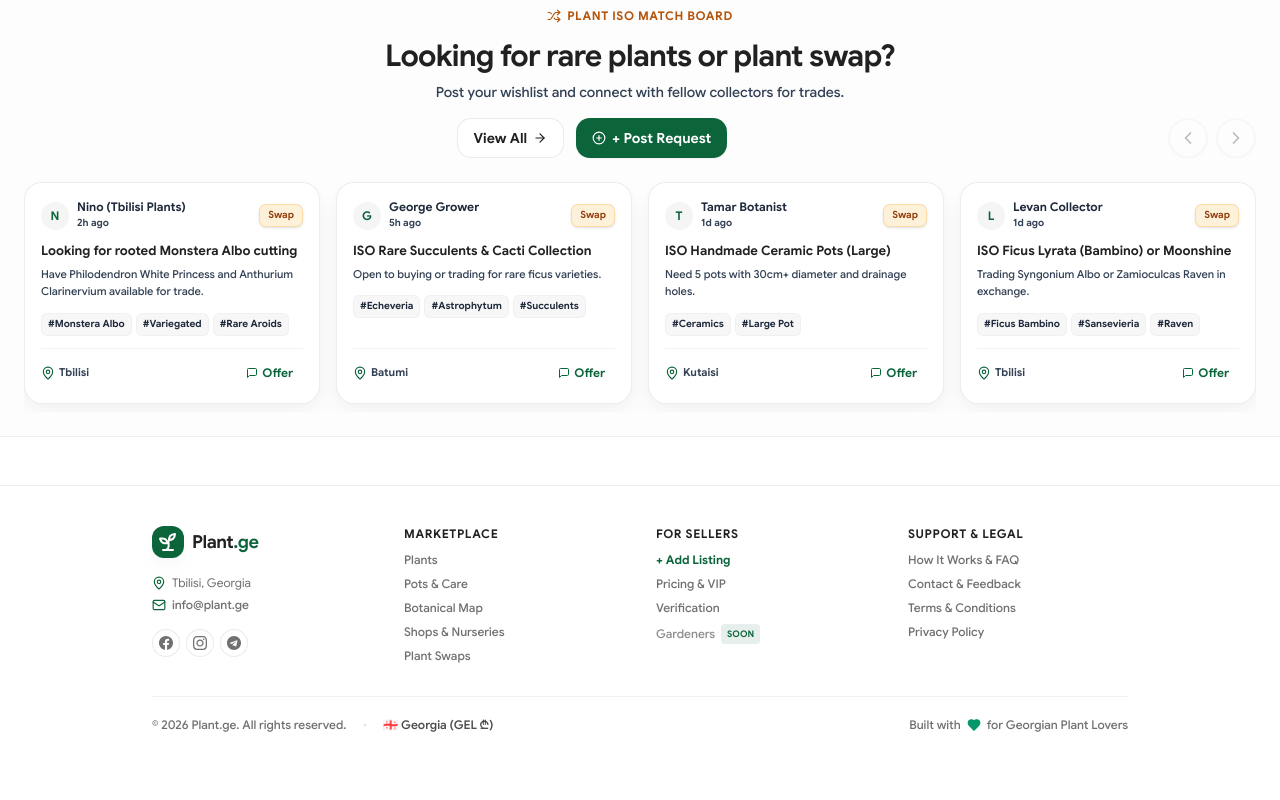
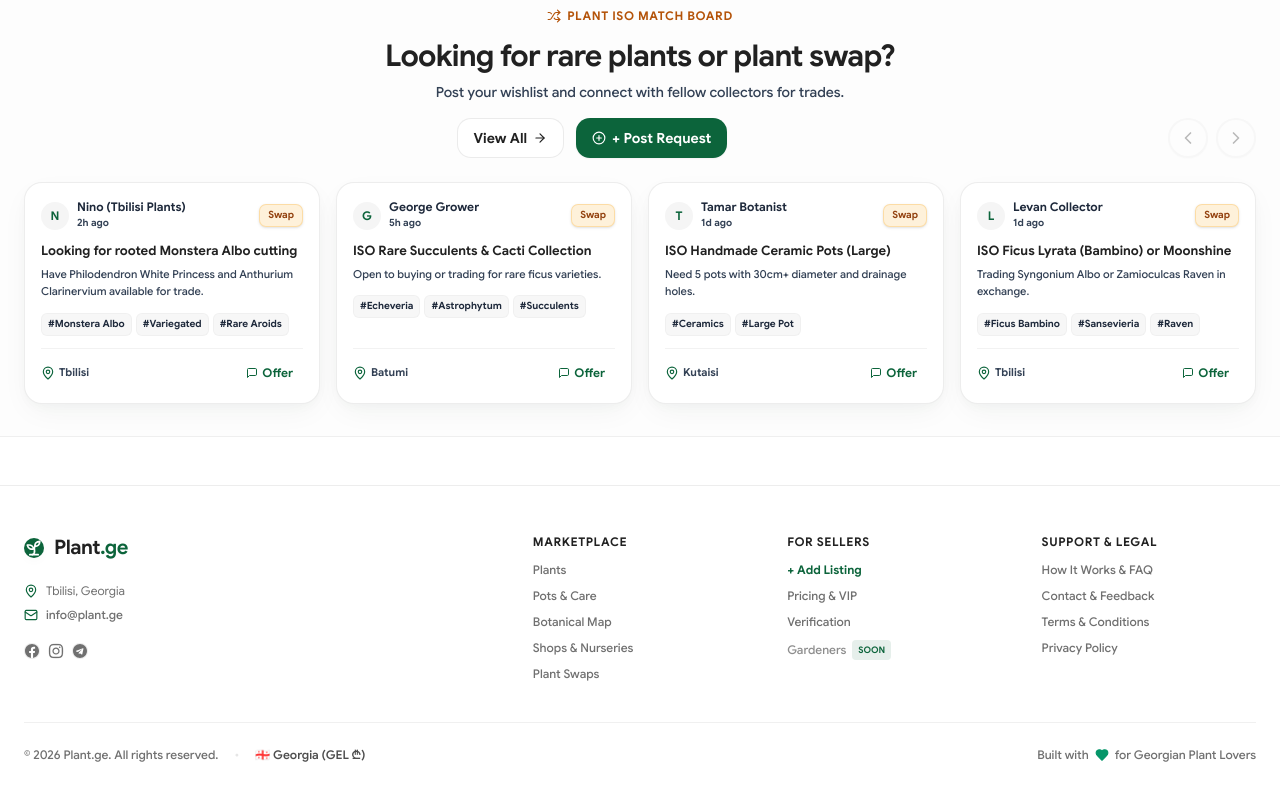
Before and after one commit to tokolejo/plant, a Next.js app: page /en in a window 1280 px wide. Shown: the part 915-1715 px from the top of the page. Built offline with nearby package versions, Linux system fonts and the light colour scheme; no server answers; the database is empty; a web font is replaced by a local one.

Commit message:
fix: align footer and ISO preview container widths to identical max-w-7xl with pixel-perfect margins

```diff
--- a/components/common/Footer.tsx
+++ b/components/common/Footer.tsx
@@ -16,26 +16,26 @@ export function Footer() {
 
   return (
     <footer className="w-full border-t border-border/70 bg-surface-container-lowest/80 dark:bg-card/40 mt-12 pb-24 lg:pb-8 transition-colors">
-      <div className="container mx-auto px-4 sm:px-6 py-8 sm:py-10 max-w-5xl">
-        <div className="grid grid-cols-2 md:grid-cols-4 gap-6 sm:gap-8">
+      <div className="container mx-auto px-4 sm:px-6 py-10 sm:py-12 max-w-7xl">
+        <div className="grid grid-cols-2 md:grid-cols-4 lg:grid-cols-5 gap-8 lg:gap-10">
 
-          {/* Column 1: Brand & Contact */}
-          <div className="col-span-2 sm:col-span-2 md:col-span-1 space-y-3">
-            <Link href="/" className="inline-flex items-center gap-2 group">
-              <div className="flex h-8 w-8 items-center justify-center rounded-xl bg-primary text-white shadow-ambient group-hover:scale-105 transition-transform">
-                <Sprout className="h-4.5 w-4.5" />
+          {/* Column 1: Brand & Contact (Spans 2 columns on wide screens) */}
+          <div className="col-span-2 md:col-span-1 lg:col-span-2 space-y-3.5">
+            <Link href="/" className="inline-flex items-center gap-2.5 group">
+              <div className="flex h-8.5 w-8.5 items-center justify-center rounded-xl bg-primary text-white shadow-ambient group-hover:scale-105 transition-transform">
+                <Sprout className="h-5 w-5" />
               </div>
-              <span className="font-black text-lg text-foreground tracking-tight">
+              <span className="font-black text-xl text-foreground tracking-tight">
                 Plant<span className="text-primary font-bold">.ge</span>
               </span>
             </Link>
 
-            <div className="space-y-1.5 text-xs text-muted-foreground pt-0.5">
-              <div className="flex items-center gap-1.5">
+            <div className="space-y-2 text-xs text-muted-foreground pt-1">
+              <div className="flex items-center gap-2">
                 <MapPin className="w-3.5 h-3.5 text-primary shrink-0" />
                 <span>{isKa ? "თბილისი, საქართველო" : "Tbilisi, Georgia"}</span>
               </div>
-              <div className="flex items-center gap-1.5">
+              <div className="flex items-center gap-2">
                 <Mail className="w-3.5 h-3.5 text-primary shrink-0" />
                 <a href="mailto:info@plant.ge" className="hover:text-primary transition-colors font-medium">
                   info@plant.ge
@@ -44,13 +44,13 @@ export function Footer() {
             </div>
 
             {/* Social Links */}
-            <div className="flex items-center gap-1.5 pt-1">
+            <div className="flex items-center gap-2 pt-1.5">
               <a
                 href="https://facebook.com"
                 target="_blank"
                 rel="noopener noreferrer"
                 aria-label="Facebook"
-                className="w-7 h-7 rounded-lg border border-border/80 bg-card hover:bg-primary/10 hover:border-primary/40 hover:text-primary flex items-center justify-center text-muted-foreground transition-all cursor-pointer"
+                className="w-7.5 h-7.5 rounded-lg border border-border/80 bg-card hover:bg-primary/10 hover:border-primary/40 hover:text-primary flex items-center justify-center text-muted-foreground transition-all cursor-pointer"
               >
                 <svg className="w-3.5 h-3.5 fill-current" viewBox="0 0 24 24">
                   <path d="M24 12.073c0-6.627-5.373-12-12-12s-12 5.373-12 12c0 5.99 4.388 10.954 10.125 11.854v-8.385H7.078v-3.47h3.047V9.43c0-3.007 1.792-4.669 4.533-4.669 1.312 0 2.686.235 2.686.235v2.953H15.83c-1.491 0-1.956.925-1.956 1.874v2.25h3.328l-.532 3.47h-2.796v8.385C19.612 23.027 24 18.062 24 12.073z" />
@@ -62,7 +62,7 @@ export function Footer() {
                 target="_blank"
                 rel="noopener noreferrer"
                 aria-label="Instagram"
-                className="w-7 h-7 rounded-lg border border-border/80 bg-card hover:bg-primary/10 hover:border-primary/40 hover:text-primary flex items-center justify-center text-muted-foreground transition-all cursor-pointer"
+                className="w-7.5 h-7.5 rounded-lg border border-border/80 bg-card hover:bg-primary/10 hover:border-primary/40 hover:text-primary flex items-center justify-center text-muted-foreground transition-all cursor-pointer"
               >
                 <svg className="w-3.5 h-3.5 fill-current" viewBox="0 0 24 24">
                   <path d="M12 2.163c3.204 0 3.584.012 4.85.07 3.252.148 4.771 1.691 4.919 4.919.058 1.265.069 1.645.069 4.849 0 3.205-.012 3.584-.069 4.849-.149 3.225-1.664 4.771-4.919 4.919-1.266.058-1.644.07-4.85.07-3.204 0-3.584-.012-4.849-.07-3.26-.149-4.771-1.699-4.919-4.92-.058-1.265-.07-1.644-.07-4.849 0-3.204.013-3.583.07-4.849.149-3.227 1.664-4.771 4.919-4.919 1.266-.057 1.645-.069 4.849-.069zm0-2.163c-3.259 0-3.667.014-4.947.072-4.358.2-6.78 2.618-6.98 6.98-.059 1.281-.073 1.689-.073 4.948 0 3.259.014 3.668.072 4.948.2 4.358 2.618 6.78 6.98 6.98 1.281.058 1.689.072 4.948.072 3.259 0 3.668-.014 4.948-.072 4.354-.2 6.782-2.618 6.979-6.98.059-1.28.073-1.689.073-4.948 0-3.259-.014-3.667-.072-4.947-.196-4.354-2.617-6.78-6.979-6.98-1.281-.059-1.69-.073-4.949-.073zm0 5.838c-3.403 0-6.162 2.759-6.162 6.162s2.759 6.163 6.162 6.163 6.162-2.759 6.162-6.163c0-3.403-2.759-6.162-6.162-6.162zm0 10.162c-2.209 0-4-1.79-4-4 0-2.209 1.791-4 4-4s4 1.791 4 4c0 2.21-1.791 4-4 4zm6.406-11.845c-.796 0-1.441.645-1.441 1.44s.645 1.44 1.441 1.44c.795 0 1.439-.645 1.439-1.44s-.644-1.44-1.439-1.44z" />
@@ -74,7 +74,7 @@ export function Footer() {
                 target="_blank"
                 rel="noopener noreferrer"
                 aria-label="Telegram"
-                className="w-7 h-7 rounded-lg border border-border/80 bg-card hover:bg-primary/10 hover:border-primary/40 hover:text-primary flex items-center justify-center text-muted-foreground transition-all cursor-pointer"
+                className="w-7.5 h-7.5 rounded-lg border border-border/80 bg-card hover:bg-primary/10 hover:border-primary/40 hover:text-primary flex items-center justify-center text-muted-foreground transition-all cursor-pointer"
               >
                 <svg className="w-3.5 h-3.5 fill-current" viewBox="0 0 24 24">
                   <path d="M12 0C5.373 0 0 5.373 0 12s5.373 12 12 12 12-5.373 12-12S18.627 0 12 0zm5.894 8.221l-1.97 9.28c-.145.658-.537.818-1.084.508l-3-2.21-1.446 1.394c-.16.16-.295.295-.605.295l.213-3.053 5.56-5.023c.242-.213-.054-.333-.373-.121l-6.871 4.326-2.962-.924c-.643-.204-.657-.643.136-.953l11.57-4.461c.537-.194 1.006.131.832.942z" />
@@ -84,11 +84,11 @@ export function Footer() {
           </div>
 
           {/* Column 2: მარკეტპლეისი */}
-          <div className="col-span-1">
-            <h4 className="text-xs font-bold uppercase tracking-wider text-foreground mb-2.5">
+          <div className="col-span-1 space-y-3">
+            <h4 className="text-xs font-bold uppercase tracking-wider text-foreground">
               {isKa ? "მარკეტპლეისი" : "Marketplace"}
             </h4>
-            <ul className="space-y-2 text-xs text-muted-foreground font-medium">
+            <ul className="space-y-2.5 text-xs text-muted-foreground font-medium">
               <li>
                 <Link href="/listings?type=PLANT" className="hover:text-primary transition-colors">
                   {isKa ? "მცენარეები" : "Plants"}
@@ -118,11 +118,11 @@ export function Footer() {
           </div>
 
           {/* Column 3: გამყიდველებისთვის */}
-          <div className="col-span-1">
-            <h4 className="text-xs font-bold uppercase tracking-wider text-foreground mb-2.5">
+          <div className="col-span-1 space-y-3">
+            <h4 className="text-xs font-bold uppercase tracking-wider text-foreground">
               {isKa ? "გამყიდველებისთვის" : "For Sellers"}
             </h4>
-            <ul className="space-y-2 text-xs text-muted-foreground font-medium">
+            <ul className="space-y-2.5 text-xs text-muted-foreground font-medium">
               <li>
                 <Link href="/dashboard/listings/new" className="text-primary font-bold hover:underline transition-all">
                   {isKa ? "+ განცხადება" : "+ Add Listing"}
@@ -148,11 +148,11 @@ export function Footer() {
           </div>
 
           {/* Column 4: დახმარება & წესები */}
-          <div className="col-span-2 sm:col-span-1">
-            <h4 className="text-xs font-bold uppercase tracking-wider text-foreground mb-2.5">
+          <div className="col-span-2 sm:col-span-1 space-y-3">
+            <h4 className="text-xs font-bold uppercase tracking-wider text-foreground">
               {isKa ? "დახმარება & წესები" : "Support & Legal"}
             </h4>
-            <ul className="space-y-2 text-xs text-muted-foreground font-medium">
+            <ul className="space-y-2.5 text-xs text-muted-foreground font-medium">
               <li>
                 <Link href="/faq" className="hover:text-primary transition-colors">
                   {isKa ? "როგორ მუშაობს & FAQ" : "How It Works & FAQ"}
@@ -177,8 +177,8 @@ export function Footer() {
           </div>
         </div>
 
-        {/* Bottom Bar */}
-        <div className="border-t border-border/60 mt-8 pt-5 flex flex-col sm:flex-row items-center justify-between gap-3 text-xs text-muted-foreground font-medium text-center sm:text-left">
+        {/* Bottom Bar — Pixel-perfect alignment with the container */}
+        <div className="border-t border-border/60 mt-10 pt-6 flex flex-col sm:flex-row items-center justify-between gap-4 text-xs text-muted-foreground font-medium text-center sm:text-left">
           <div className="flex flex-wrap items-center justify-center sm:justify-start gap-x-4 gap-y-1">
             <p>© {new Date().getFullYear()} Plant.ge. {isKa ? "ყველა უფლება დაცულია." : "All rights reserved."}</p>
             <span className="hidden sm:inline text-border">•</span>
--- a/components/home/IsoBoardPreview.tsx
+++ b/components/home/IsoBoardPreview.tsx
@@ -155,15 +155,15 @@ export function IsoBoardPreview() {
           </div>
         </div>
 
-        {/* 📱 3. Horizontal Touch-Swipeable Slider */}
+        {/* 📱 3. Horizontal Touch-Swipeable Slider on Mobile, 4-Column Grid on Desktop */}
         <div
           ref={sliderRef}
-          className="flex gap-3 sm:gap-4 overflow-x-auto scroll-smooth snap-x snap-mandatory no-scrollbar pb-2 pt-1 -mx-4 px-4 sm:mx-0 sm:px-0"
+          className="flex lg:grid lg:grid-cols-4 gap-3 sm:gap-4 overflow-x-auto lg:overflow-visible scroll-smooth snap-x snap-mandatory no-scrollbar pb-2 pt-1 -mx-4 px-4 sm:mx-0 sm:px-0"
         >
             {sampleRequests.map((iso) => (
               <div
                 key={iso.id}
-                className="w-[260px] sm:w-[280px] md:w-[300px] lg:w-[calc(25%-12px)] shrink-0 snap-start flex flex-col justify-between rounded-[18px] border border-border/70 bg-card p-4 shadow-ambient hover:border-primary/40 hover:shadow-ambient-lg transition-all select-none"
+                className="w-[260px] sm:w-[280px] md:w-[300px] lg:w-full shrink-0 lg:shrink snap-start flex flex-col justify-between rounded-[18px] border border-border/70 bg-card p-4 shadow-ambient hover:border-primary/40 hover:shadow-ambient-lg transition-all select-none"
               >
                 <div>
                   {/* Header */}
@@ -210,7 +210,7 @@ export function IsoBoardPreview() {
                     <span className="truncate max-w-[100px]">{iso.city}</span>
                   </div>
 
-                  <Link href={`/iso/${iso.id}`}>
+                  <Link href="/iso">
                     <Button size="sm" variant="ghost" className="h-7 text-xs font-bold gap-1 text-primary hover:bg-secondary-container rounded-[8px] px-2.5 cursor-pointer">
                       <MessageSquare className="w-3 h-3" />
                       <span>{isKa ? "შეთავაზება" : "Offer"}</span>
```
